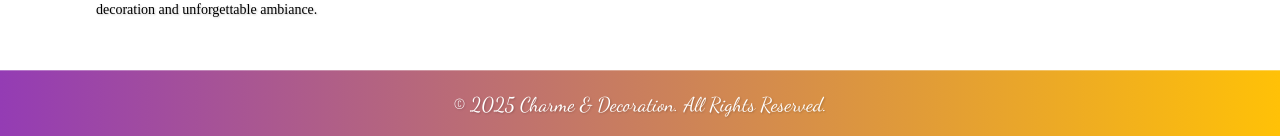
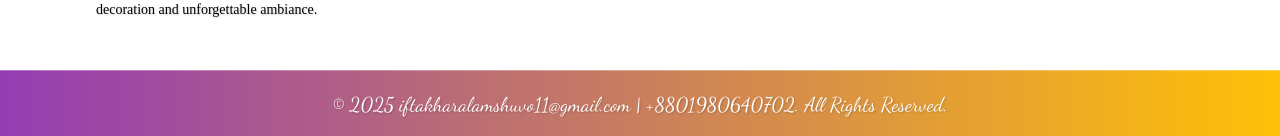
Before and after one commit to alamshuvo/charme-and-decore, a React (Vite) app: page / in a window 1280 px wide. Shown: the part 3755-3891 px from the top of the page. Built offline with nearby package versions, Linux system fonts and the light colour scheme; a web font is replaced by a local one.

Commit message:
some code added

```diff
--- a/src/components/Footer.jsx
+++ b/src/components/Footer.jsx
@@ -128,7 +128,7 @@
 
       {/* Bottom Bar */}
       <div className="text-center text-white font-danching animate-slideDown bg-gradient-to-r from-[#943cb4] to-[#FFC107] md:text-xl sm:text-xs border-t  border-white/30 py-5 px-6 bg-black bg-opacity-10">
-        © {new Date().getFullYear()} Charme & Decoration. All Rights Reserved.
+        © {new Date().getFullYear()} iftakharalamshuvo11@gmail.com | +8801980640702. All Rights Reserved.
       </div>
     </footer>
   );
```
